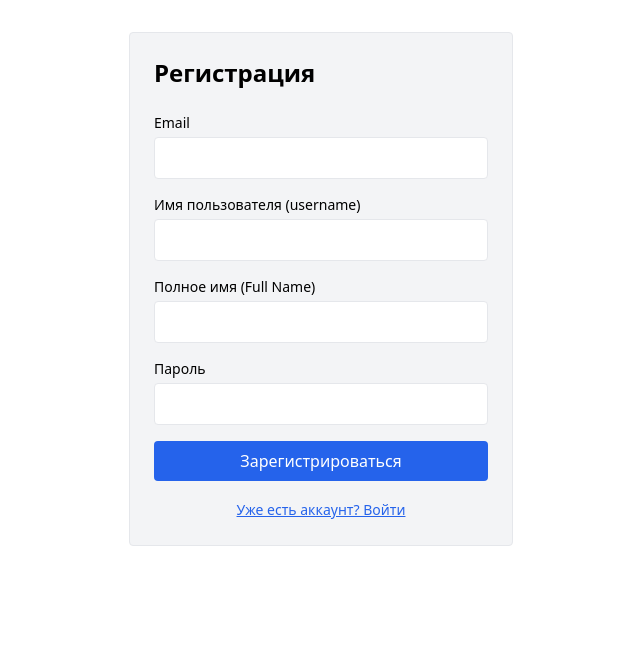
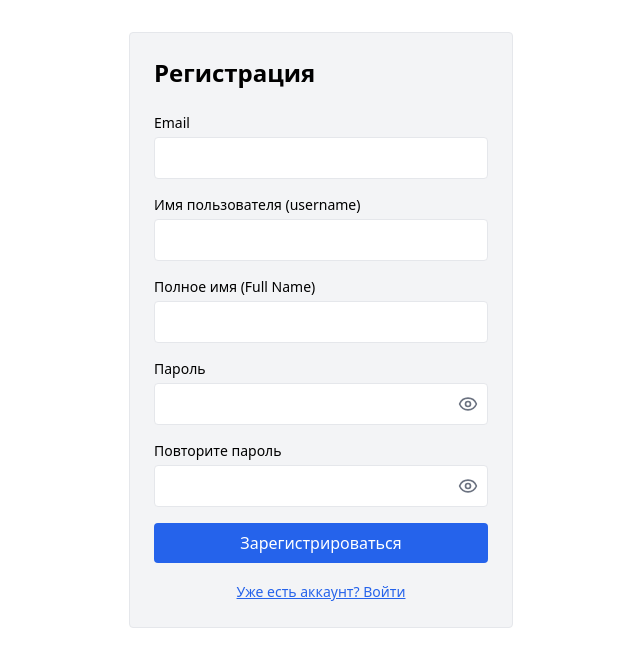
Before and after one commit to MIXANewstyle/Diplom-Development, a React (Vite) app in the folder frontend/: page /register in a window 1280 px wide. Shown: the top 666 px of the page, without its empty margins (319-959 px from the left). Built offline with nearby package versions, Linux system fonts and the light colour scheme; no server answers.

Commit message:
feat: update project name to 'claudium', add lucide-react dependency, and enhance password handling in authentication forms

```diff
--- a/frontend/package.json
+++ b/frontend/package.json
@@ -14,6 +14,7 @@
     "@tanstack/react-query": "^5.100.14",
     "@tanstack/react-query-devtools": "^5.100.14",
     "axios": "^1.16.1",
+    "lucide-react": "^1.20.0",
     "react": "^18.3.1",
     "react-dom": "^18.3.1",
     "react-router-dom": "^6.30.3",
--- a/frontend/src/features/auth/components/LoginForm.tsx
+++ b/frontend/src/features/auth/components/LoginForm.tsx
@@ -2,6 +2,7 @@ import { useState } from 'react'
 import { useLogin } from '../hooks/useLogin'
 import { getErrorMessage } from '../../../shared/lib/errors'
 import { ErrorText } from '../../../shared/components/ErrorText'
+import { PasswordInput } from '../../../shared/components/PasswordInput'
 import axios from 'axios'
 
 export function LoginForm() {
@@ -35,12 +36,11 @@ export function LoginForm() {
       </div>
       <div>
         <label className="block text-sm font-medium mb-1">Пароль</label>
-        <input
-          type="password"
+        <PasswordInput
           required
           value={password}
           onChange={(e) => setPassword(e.target.value)}
-          className="w-full border rounded p-2"
+          autoComplete="current-password"
         />
         <ErrorText error={fieldErrors.password} />
       </div>
--- a/frontend/src/features/auth/components/RegisterForm.tsx
+++ b/frontend/src/features/auth/components/RegisterForm.tsx
@@ -2,18 +2,31 @@ import { useState } from 'react'
 import { useRegister } from '../hooks/useRegister'
 import { getErrorMessage } from '../../../shared/lib/errors'
 import { ErrorText } from '../../../shared/components/ErrorText'
+import { PasswordInput } from '../../../shared/components/PasswordInput'
 import axios from 'axios'
 
 export function RegisterForm() {
   const [email, setEmail] = useState('')
   const [password, setPassword] = useState('')
+  const [confirmPassword, setConfirmPassword] = useState('')
   const [username, setUsername] = useState('')
   const [fullName, setFullName] = useState('')
+  const [confirmMismatch, setConfirmMismatch] = useState(false)
 
   const { mutate, isPending, error } = useRegister()
 
+  const mismatchMessage = 'Пароли не совпадают'
+  const passwordsMismatch =
+    confirmPassword !== '' && confirmPassword !== password
+  const showConfirmError = passwordsMismatch || confirmMismatch
+
   const handleSubmit = (e: React.FormEvent) => {
     e.preventDefault()
+    if (password !== confirmPassword) {
+      setConfirmMismatch(true)
+      return
+    }
+    setConfirmMismatch(false)
     mutate({ email, password, username, fullName })
   }
 
@@ -60,21 +73,33 @@ export function RegisterForm() {
       </div>
       <div>
         <label className="block text-sm font-medium mb-1">Пароль</label>
-        <input
-          type="password"
+        <PasswordInput
           required
           value={password}
           onChange={(e) => setPassword(e.target.value)}
-          className="w-full border rounded p-2"
+          autoComplete="new-password"
         />
         <ErrorText error={fieldErrors.password} />
+      </div>
+      <div>
+        <label className="block text-sm font-medium mb-1">Повторите пароль</label>
+        <PasswordInput
+          required
+          value={confirmPassword}
+          onChange={(e) => {
+            setConfirmPassword(e.target.value)
+            setConfirmMismatch(false)
+          }}
+          autoComplete="new-password"
+        />
+        <ErrorText error={showConfirmError ? mismatchMessage : null} />
       </div>
 
       <ErrorText error={error ? getErrorMessage(error) : null} className="font-medium text-base" />
 
       <button
         type="submit"
-        disabled={isPending}
+        disabled={isPending || passwordsMismatch}
         className="bg-blue-600 text-white p-2 rounded disabled:opacity-50"
       >
         {isPending ? 'Подождите...' : 'Зарегистрироваться'}
--- /dev/null
+++ b/frontend/src/shared/components/PasswordInput.tsx
@@ -0,0 +1,49 @@
+import { useState, type ComponentPropsWithoutRef } from 'react'
+import { Eye, EyeOff } from 'lucide-react'
+
+type PasswordInputProps = Omit<ComponentPropsWithoutRef<'input'>, 'type'> & {
+  value: string
+  onChange: (e: React.ChangeEvent<HTMLInputElement>) => void
+}
+
+export function PasswordInput({
+  value,
+  onChange,
+  id,
+  name,
+  required,
+  placeholder,
+  autoComplete,
+  'aria-invalid': ariaInvalid,
+  className = '',
+  ...rest
+}: PasswordInputProps) {
+  const [visible, setVisible] = useState(false)
+
+  return (
+    <div className="relative">
+      <input
+        id={id}
+        name={name}
+        type={visible ? 'text' : 'password'}
+        required={required}
+        value={value}
+        onChange={onChange}
+        placeholder={placeholder}
+        autoComplete={autoComplete}
+        aria-invalid={ariaInvalid}
+        className={`w-full border rounded p-2 pr-10 ${className}`}
+        {...rest}
+      />
+      <button
+        type="button"
+        tabIndex={0}
+        onClick={() => setVisible((v) => !v)}
+        aria-label={visible ? 'Скрыть пароль' : 'Показать пароль'}
+        className="absolute right-0 top-0 flex h-full min-w-10 items-center justify-center text-gray-500 hover:text-gray-700"
+      >
+        {visible ? <EyeOff size={20} aria-hidden /> : <Eye size={20} aria-hidden />}
+      </button>
+    </div>
+  )
+}
```
Also changed, not shown: 1 other file (tests, documents, lock files or other folders).
